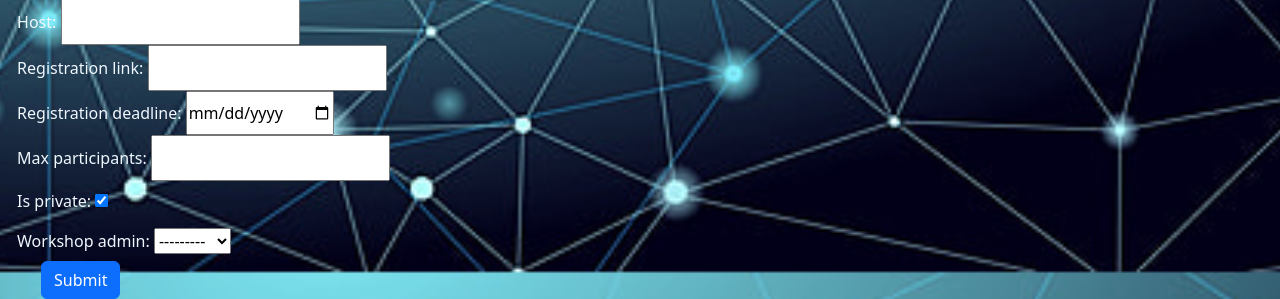
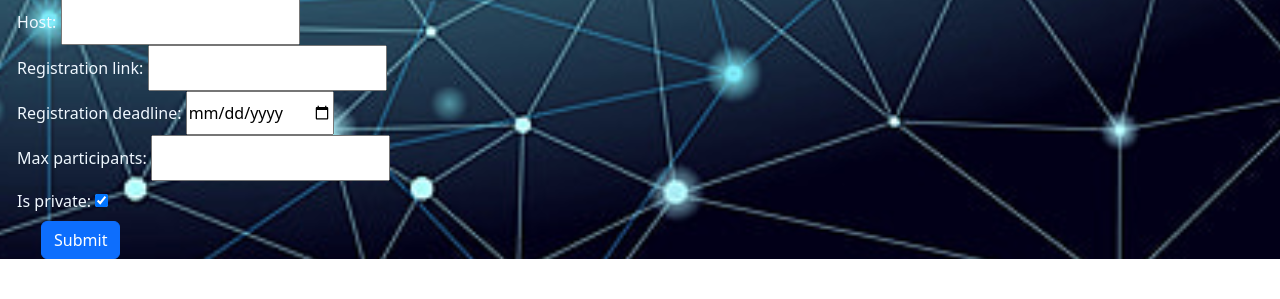
Before and after one commit to GraceCeline/Workshop, a Django app: page /workshop/create/ in a window 1280 px wide. Shown: the part 1328-1627 px from the top of the page. After the commit the page ends 1587 px from the top, so only its background shows below. Run offline with Django 5.2, Linux system fonts and the light colour scheme; the visitor is signed in with stand-in values (Sample User, id 1); data comes from the database, SQL or seed files in the repository; data that the repository does not hold is empty; some libraries are stand-ins or nearby versions.

Commit message:
permission updated

```diff
--- a/templates/registration/login_redirect.html
+++ b/templates/registration/login_redirect.html
@@ -1,4 +1,6 @@
 {% load static %}
+{% load bootstrap %}
 <link href="{% static 'myworkshop/bootstrap.min.css' %}" rel="stylesheet">
+<link rel="stylesheet" href="{% static 'myworkshop/style.css' %}">
 <h3>You are logged in!</h3>
 <a href="{% url 'workshop:list' %}">Go to workshops</a>
--- a/workshop/forms.py
+++ b/workshop/forms.py
@@ -32,18 +32,14 @@ class WorkshopForm(forms.ModelForm):
     )
     class Meta:
         model = Workshop
-        fields = "__all__"
+        exclude = ('workshop_admin',)
         widgets = {
             'date': DateInput(format='%d/%m/%Y'),
             'start_time' : TimeInput(format='%H:%M'),
             'end_time' : TimeInput(format='%H:%M'),
             'registration_deadline' : DateInput(),
         }
-
-"""
 class ToolForm(forms.ModelForm):
     class Meta:
         model = Tool
         fields = ['tool']
-
-"""
--- a/workshop/templates/workshop/detail_workshop.html
+++ b/workshop/templates/workshop/detail_workshop.html
@@ -21,7 +21,7 @@
             </ul>
             <p>{{ workshop.prerequisite }}</p>
             <p>Location: {{ workshop.location }}</p>
-            <p>Host: {{ workshop.host }}</p>
+            <p>Host: {{ workshop.workshop_admin }}</p>
             <p>Type of Presence: {{ workshop.get_type_of_presence_display }}</p>
             <p>Max Participants: {{ workshop.max_participants }}</p>
             <p>Further Info: <a href="{{ workshop.further_info_link }}">{{ workshop.further_info_link }}</a></p>
--- a/workshop/urls.py
+++ b/workshop/urls.py
@@ -6,6 +6,7 @@ app_name = "workshop"
 urlpatterns = [
     path("",views.ListWorkshop.as_view(), name="list"), #Homepage, List of available workshops
     path("create/", views.CreateWorkshop.as_view(), name="create_workshop"), #Creating another workshop to the list
+    path("create_tool/", views.CreateTool.as_view(), name="create_tool"), #Create new tools for the workshop
     path("<int:pk>/", views.DetailWorkshop.as_view(), name="details"), #Details of the workshops including all the options
     path("<int:pk>/edit/",views.EditWorkshop.as_view(), name="edit_workshop"), #Editing an existing workshop
     path("<int:pk>/delete/", views.DeleteWorkshop.as_view(), name="delete_workshop"), #Deleting the workshop altogether
--- a/workshop/views.py
+++ b/workshop/views.py
@@ -11,12 +11,16 @@ from django.http import HttpResponse, HttpResponseRedirect
 from django.template import loader
 from django.views import generic
 from .models import Tool, Workshop
-from .forms import WorkshopForm, RegistrationForm
+from .forms import  ToolForm,WorkshopForm, RegistrationForm
 import logging
 
 class UserIsWorkshopAdminMixin:
     def dispatch(self, request, *args, **kwargs):
         workshop = self.get_object()
+
+        if request.user.is_staff:
+            return super().dispatch(request, *args, **kwargs)
+
         if workshop.workshop_admin != request.user:
             raise PermissionDenied
         return super().dispatch(request, *args, **kwargs)
@@ -93,15 +97,15 @@ class CreateWorkshop(PermissionRequiredMixin, generic.edit.CreateView):
 
     def form_valid(self, form):
         logging.info(f"Saving Form {form}")
-        form.instance.workshop_admin = self.request.user.pk
+        form.instance.workshop_admin = self.request.user
         form.save()
         return HttpResponseRedirect(reverse('workshop:list'))
 
-class EditWorkshop(PermissionRequiredMixin, generic.edit.UpdateView):
+class EditWorkshop(UserIsWorkshopAdminMixin, generic.edit.UpdateView):
     form_class = WorkshopForm
-    template_name = "workshop/change_workshop.html"
+    template_name = "workshop/edit_workshop.html"
     success_url = ""
-    permission_required = 'workshop.edit_workshop'
+    # permission_required = 'workshop.change_workshop'
 
     def form_valid(self, form):
         form.save()
@@ -110,11 +114,11 @@ class EditWorkshop(PermissionRequiredMixin, generic.edit.UpdateView):
     def get_queryset(self):
         return Workshop.objects.all()
 
-class DeleteWorkshop(PermissionRequiredMixin, generic.edit.DeleteView):
+class DeleteWorkshop(UserIsWorkshopAdminMixin, generic.edit.DeleteView):
     model = Workshop
     template_name = 'workshop/delete_workshop.html'
     success_url= "/workshop/"
-    permission_required = 'workshop.delete_workshop'
+    # permission_required = 'workshop.delete_workshop'
 
     def get_queryset(self):
         return Workshop.objects.all()
@@ -122,38 +126,9 @@ class DeleteWorkshop(PermissionRequiredMixin, generic.edit.DeleteView):
     def delete():
         return super(DeleteWorkshop, self).delete()
 
-"""
-def create_workshop(request):
-    logging.info("Add Workshop Data")
+class CreateTool(UserIsWorkshopAdminMixin, generic.edit.CreateView):
+    form_class = ToolForm
+    template_name ="workshop/create_tool.html"
 
-    if request.method == 'POST':
-        form = WorkshopForm(request.POST)
-        if form.is_valid():
-            form.save()
-            return HttpResponseRedirect("/saved/")
-        else:
-            logging.info(f"Found errors: {form.errors}")
-            return HttpResponse(status=500)
-    else:
-        form = WorkshopForm()
-    return render(request, "workshop/create_workshop.html", {'form': form })
-
-def edit_workshop(request, workshop_id):
-    workshop = get_object_or_404(Workshop, pk=workshop_id)
-
-    if request.method == 'POST':
-        form = WorkshopForm(request.POST, instance=workshop)
-        if form.is_valid():
-            form.save()
-            messages.success(request,"Workshop edited successfully")
-        else:
-            logging.info(f"Found errors: {form.errors}")
-            return HttpResponse(status=500)
-    return render(request, "workshop/edit_workshop.html", { 'form' : form, 'workshop' : workshop})
-
-def delete_workshop(request, workshop_id):
-    workshop = get_object_or_404(Workshop, pk=workshop_id)
-    if request.method == 'POST' and 'delete' in request.POST:
-        Workshop.objects.filter(pk=workshop_id).delete()
-        return HttpResponseRedirect("workshop:homepage")
-"""
+    def form_valid(self):
+        return HttpResponseRedirect(reverse('workshop:list'))
```
Also changed, not shown: workshop/templates/workshop/create_tool.html (added, +16 -0 lines).
